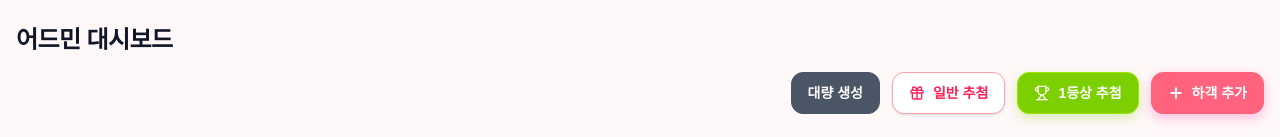
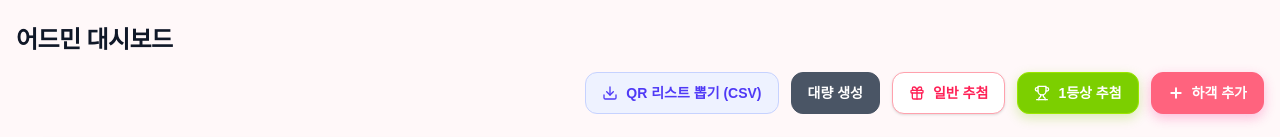
Before and after one commit to zooey1214/wedding_qr_event, a React (Vite) app: page /event in a window 1280 px wide. Shown: the top 137 px of the page. Built offline with nearby package versions, Linux system fonts and the light colour scheme; no server answers; the database is empty.

Commit message:
업그레이드

```diff
--- a/src/app/pages/Event.tsx
+++ b/src/app/pages/Event.tsx
@@ -9,6 +9,7 @@ import {
   ChevronUp,
   ChevronDown,
   ArrowUpDown,
+  Download,
 } from "lucide-react";
 import { supabase } from "@/lib/supabase";
 type UserData = {
@@ -318,6 +319,40 @@ export default function Event() {
     }
   };
 
+  const handleExportCSV = () => {
+    if (users.length === 0) {
+      alert("출력할 하객 데이터가 없습니다.");
+      return;
+    }
+
+    // CSV 헤더
+    let csvContent = "이름,닉네임,식사자리,비밀의단어,QR링크\n";
+
+    // 데이터 행 추가 (따옴표로 감싸서 엑셀에서 쉼표 오작동 방지)
+    users.forEach((user) => {
+      const name = `"${user.name}"`;
+      const nickname = `"${user.nickname}"`;
+      const tableNo = `"${user.table_no}"`;
+      const secretWord = `"${user.secretWord}"`;
+      const qrLink = `"${user.qrLink}"`;
+      csvContent += `${name},${nickname},${tableNo},${secretWord},${qrLink}\n`;
+    });
+
+    // UTF-8 BOM(Byte Order Mark) 추가 - 엑셀에서 한글이 깨지지 않게 하기 위함
+    const bom = "\uFEFF";
+    const blob = new Blob([bom + csvContent], { type: "text/csv;charset=utf-8;" });
+    const url = URL.createObjectURL(blob);
+
+    // 다운로드 트리거
+    const link = document.createElement("a");
+    link.href = url;
+    link.setAttribute("download", `하객_QR_리스트_${new Date().toISOString().slice(0, 10)}.csv`);
+    document.body.appendChild(link);
+    link.click();
+    document.body.removeChild(link);
+    URL.revokeObjectURL(url);
+  };
+
   const openPhotoModal = (photoUrl: string) => {
     setCurrentPhoto(photoUrl);
     setPhotoModalOpen(true);
@@ -336,6 +371,13 @@ export default function Event() {
             어드민 대시보드
           </h1>
           <div className="flex flex-wrap justify-end gap-3">
+            <button
+              onClick={handleExportCSV}
+              className="flex items-center gap-2 px-4 py-2.5 bg-indigo-50 border border-indigo-200 text-indigo-600 rounded-[12px] text-sm font-bold hover:bg-indigo-100 hover:-translate-y-0.5 active:scale-[0.98] transition-all whitespace-nowrap"
+            >
+              <Download className="w-4 h-4" />
+              QR 리스트 뽑기 (CSV)
+            </button>
             <button
               onClick={() => setIsBulkModalOpen(true)}
               className="flex items-center gap-2 px-4 py-2.5 bg-gray-600 text-white border border-gray-600 rounded-[12px] text-sm font-bold hover:bg-gray-700 hover:-translate-y-0.5 active:scale-[0.98] transition-all whitespace-nowrap"
--- a/src/lib/useGuestMissionRealtime.ts
+++ b/src/lib/useGuestMissionRealtime.ts
@@ -19,7 +19,6 @@ export const useGuestMissionRealtime = (setState: any) => {
           const mission5Completed = window.localStorage.getItem(
             "five_mission_completed",
           );
-          alert("신호옴");
           if (
             newRecord.mission_id === 5 &&
             newRecord.is_completed === true &&
```
